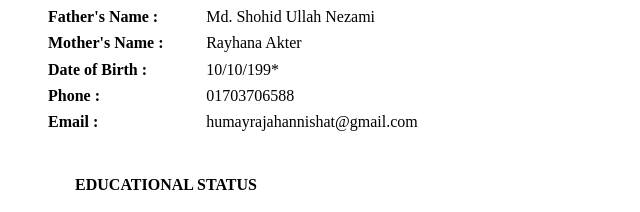
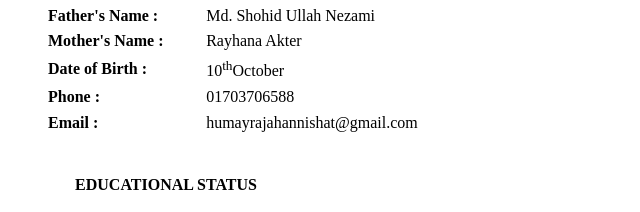
Before and after one commit to humayrajahan/html-portfolio, a plain HTML site: page portfolio.html in a window 1280 px wide. Shown: the part 391-603 px from the top of the page, 474-1114 px from the left. Drawn offline with Linux system fonts and the light colour scheme.

Commit message:
Update portfolio.html

```diff
--- a/portfolio.html
+++ b/portfolio.html
@@ -54,7 +54,7 @@
                         </tr>
                         <tr align="left">
                             <th>Date of Birth :</th>
-                            <td>10/10/199*</td>
+                            <td>10<sup>th</sup>October</td>
                         </tr>
 
                         <tr align="left">
```
